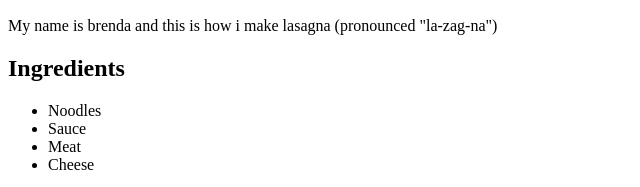
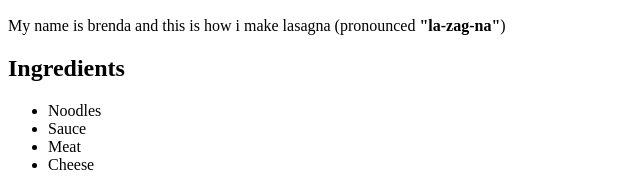
Before and after one commit to ddkurowski/odin-recipes, a plain HTML site: page recipes/lasagna.html in a window 1280 px wide. Shown: the part 383-570 px from the top of the page, 0-640 px from the left. Drawn offline with Linux system fonts and the light colour scheme.

Commit message:
added some oomph

```diff
--- a/recipes/lasagna.html
+++ b/recipes/lasagna.html
@@ -7,7 +7,7 @@
         <h1>How to make Brenda's Lasagna </h1>
         <img src="https://imagesvc.meredithcorp.io/v3/mm/image?url=https%3A%2F%2Fimages.media-allrecipes.com%2Fuserphotos%2F9396682.jpg&w=595&h=398&c=sc&poi=face&q=60" alt="Brenda's lasagna">
 
-        <p>My name is brenda and this is how i make lasagna (pronounced "la-zag-na")</p>
+        <p>My name is brenda and this is how i make lasagna (pronounced <b>"la-zag-na"</b>)</p>
         <h2>Ingredients</h2>
         <ul>
             <li>Noodles</li>
```
